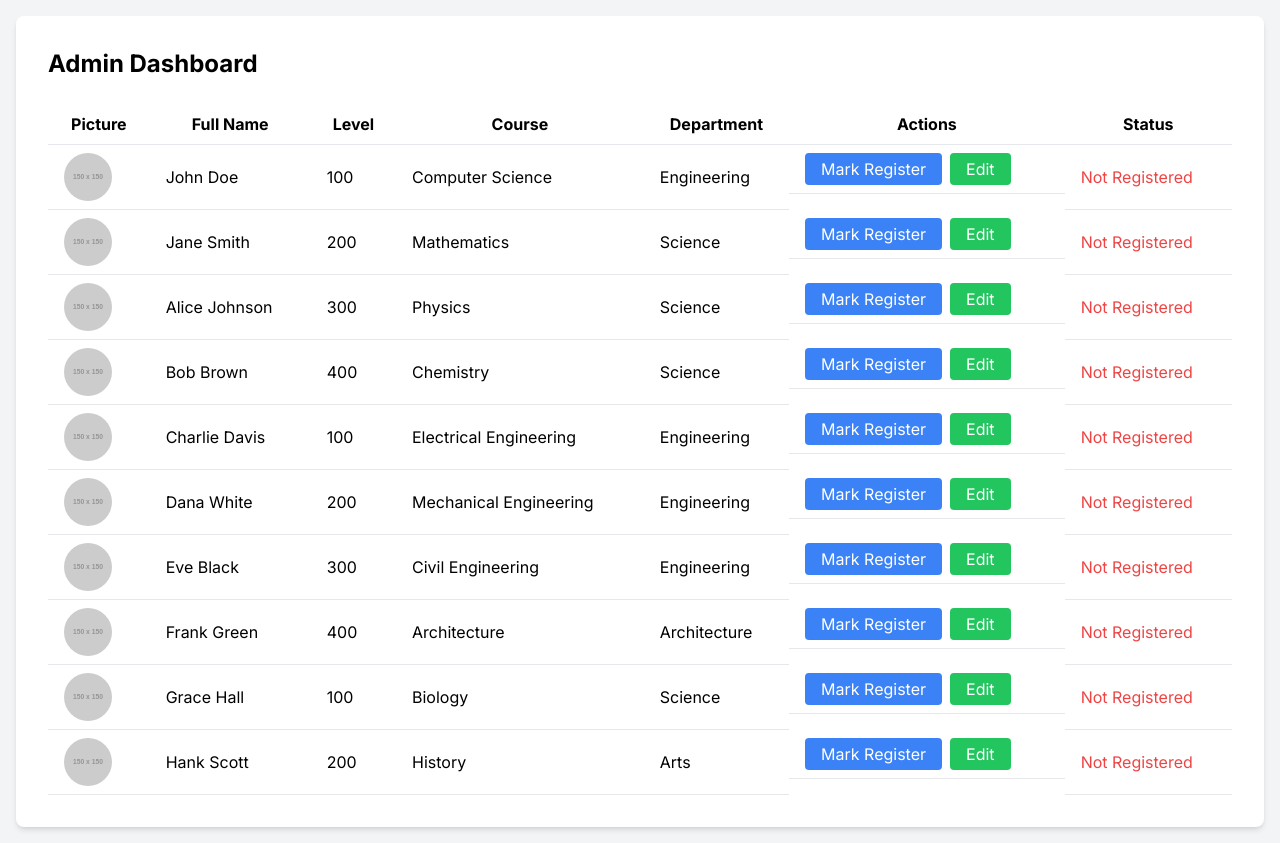
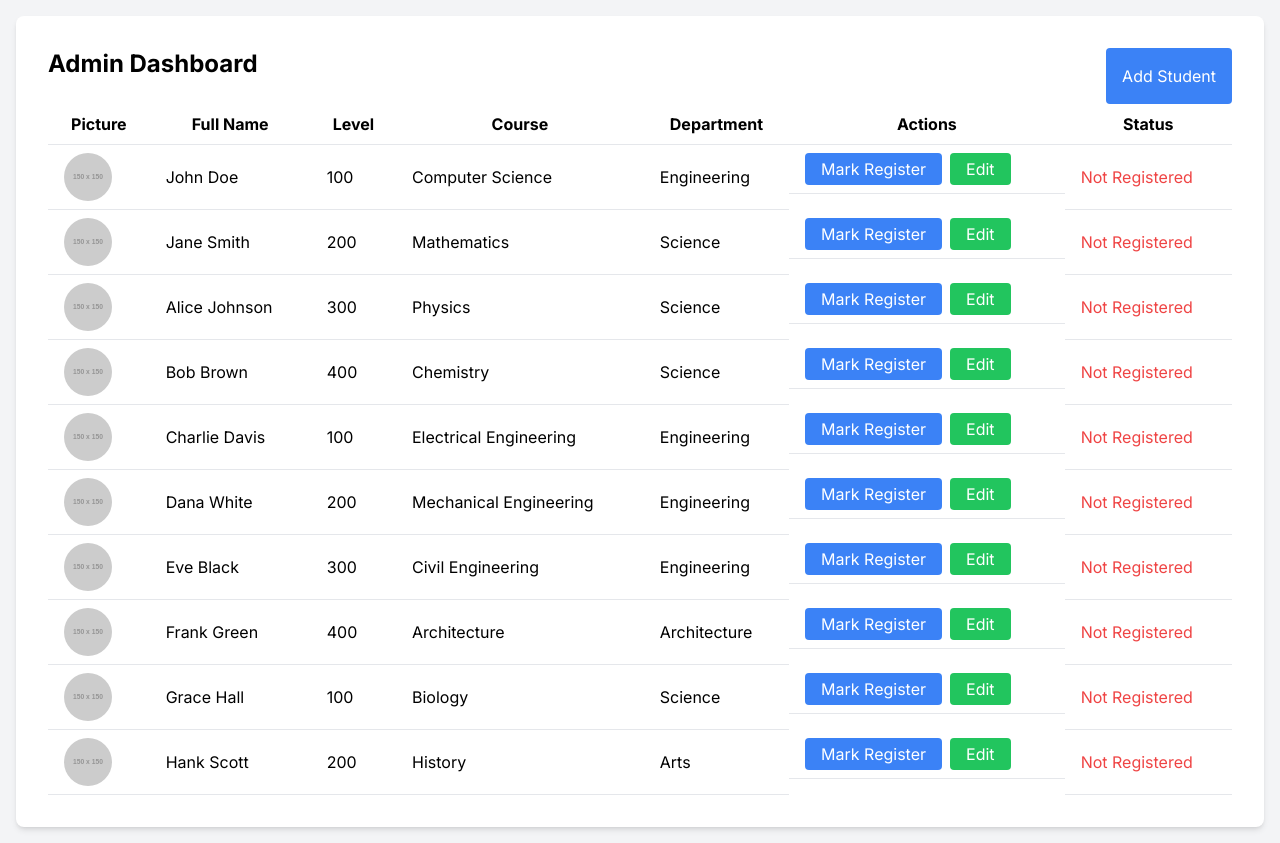
Before and after one commit to oluwaseyi9325/class_attendace, a Next.js app: page /dashboard in a window 1280 px wide. Built offline with nearby package versions, Linux system fonts and the light colour scheme; sample sign-in values are in the browser's storage.

Commit message:
Save local changes before pulling

```diff
--- a/src/app/(routes)/dashboard/page.tsx
+++ b/src/app/(routes)/dashboard/page.tsx
@@ -118,10 +118,15 @@ function DashboardPage() {
   return (
     <div className="min-h-screen bg-gray-100 p-4">
       <div className="max-w-7xl mx-auto bg-white p-4 sm:p-8 rounded-lg shadow-md">
-        <div className="flex w-full justify-between">
+        <div className="flex  justify-between">
           <h1 className="text-xl sm:text-2xl font-bold mb-4 sm:mb-6">
             Admin Dashboard
           </h1>
+          <button
+         className="bg-blue-500 text-white px-2 sm:px-4 rounded hover:bg-blue-700 transition duration-200"
+                      >
+                       Add Student
+                      </button>
         </div>
 
         <div className="overflow-x-auto">
```
